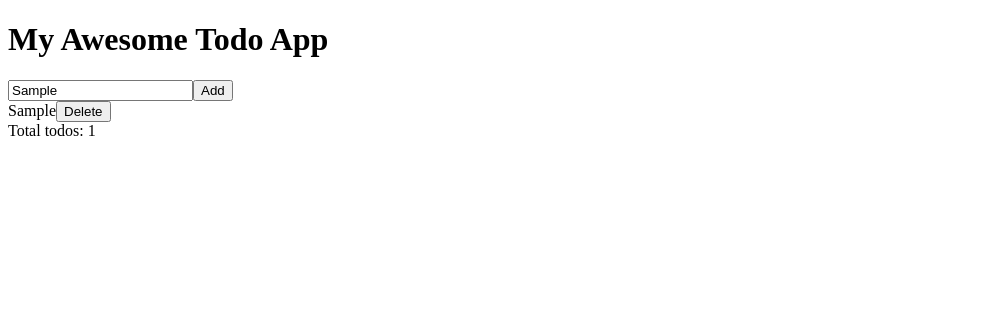
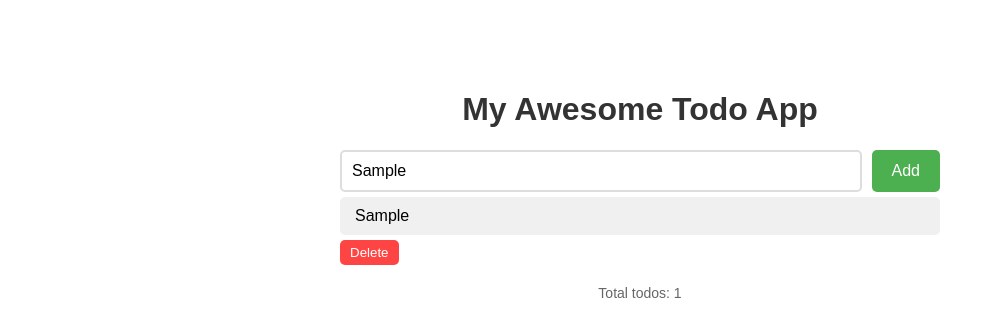
Before and after one commit to dev-deg/afd-2627, a React (Vite) app in the folder todo-app/: page / in a window 1280 px wide. Both pictures are taken after typing "Sample" into the empty fields and a click on the button "Add". Shown: the top 336 px of the page, without its empty margins (0-995 px from the left). Built offline with nearby package versions, Linux system fonts and the light colour scheme.

Commit message:
Added CSS

```diff
--- /dev/null
+++ b/todo-app/src/App.module.css
@@ -0,0 +1,22 @@
+.app {
+    max-width: 600px;
+    margin: 50px auto;
+    padding: 20px;
+    font-family: Arial, Sans-serif;
+}
+
+.title {
+    text-align: center;
+    color: #333
+}
+
+.footer {
+    margin-top: 20px;
+    text-align: center;
+    color: #666;
+    font-size: 14px;
+    display: flex;
+    flex-direction: column;
+    align-items: center;
+    gap: 15px;
+}
--- a/todo-app/src/App.tsx
+++ b/todo-app/src/App.tsx
@@ -2,6 +2,7 @@ import React, {useState} from 'react';
 import AddTodoForm from './components/AddTodoForm/AddTodoForm';
 import type { Todo } from './types/todo';
 import TodoList from './components/TodoList/TodoList';
+import styles from './App.module.css'
 
 const TodoApp: React.FC = () => {
     const [todos, setTodos] = useState<Todo[]>([]);
@@ -20,11 +21,13 @@ const TodoApp: React.FC = () => {
     const deleteTodo = (id: number) => setTodos(todos.filter(todo => todo.id !== id));
 
     return (
-        <div>
-            <h1>My Awesome Todo App</h1>
+        <div className={styles.app}>
+            <h1 className={styles.title}>My Awesome Todo App</h1>
             <AddTodoForm onAddTodo={addTodo}/>
             <TodoList todos={todos} onDeleteTodo={deleteTodo}/>
-            <div>Total todos: {todos.length}</div>
+            <div className={styles.footer}>
+                Total todos: {todos.length}
+            </div>
         </div>
     )
 }
--- /dev/null
+++ b/todo-app/src/components/AddTodoForm/AddTodoForm.module.css
@@ -0,0 +1,31 @@
+.form {
+    display: flex;
+    gap: 10px;
+}
+
+.input {
+    flex: 1;
+    padding: 10px;
+    font-size: 16px;
+    border: 2px solid #ddd;
+    border-radius: 5px;
+}
+
+.input:focus {
+    outline: none;
+    border-color: #4CAF50;
+}
+
+.submitButton {
+    padding: 10px 20px;
+    font-size: 16px;
+    background-color: #4CAF50;
+    color: white;
+    border: none;
+    border-radius: 5px;
+    cursor: pointer;
+}
+
+.submitButton:hover {
+    background-color: #45a049;
+}
--- a/todo-app/src/components/AddTodoForm/AddTodoForm.tsx
+++ b/todo-app/src/components/AddTodoForm/AddTodoForm.tsx
@@ -1,5 +1,6 @@
 import React, {useState} from 'react';
 import type { AddTodoFormProps } from '../../types/todo';
+import styles from './AddTodoForm.module.css'
 
 const AddTodoForm: React.FC<AddTodoFormProps> = ({onAddTodo}) => {
     //Storing the text of the input box as its state defaulting to an empty string
@@ -19,14 +20,15 @@ const AddTodoForm: React.FC<AddTodoFormProps> = ({onAddTodo}) => {
     }
 
     return (
-        <form onSubmit={handleSubmit}>
+        <form className={styles.form} onSubmit={handleSubmit}>
             <input
+            className={styles.input}
             type='text'
             placeholder='Enter a new todo..'
             onChange={(e:React.ChangeEvent<HTMLInputElement>) => setInputValue(e.target.value)}>
             </input>
 
-            <button type='submit'>Add</button>
+            <button className={styles.submitButton}type='submit'>Add</button>
         </form>
     );
 }
--- /dev/null
+++ b/todo-app/src/components/TodoItem/TodoItem.module.css
@@ -0,0 +1,24 @@
+.todoItem{
+    display: flex;
+    justify-content: space-between;
+    align-items: center;
+    padding: 10px;
+    margin: 5px 0;
+    background-color: #f0f0f0;
+    border-radius: 5px;
+    transition: background-color 0.2s ease;
+    border-left: 5px solid transparent
+}
+
+.deleteButton {
+    background-color: #ff4444;
+    color:white;
+    border:none;
+    padding: 5px 10px;
+    border-radius: 5px;
+    cursor: pointer;
+}
+
+.deleteButton:hover {
+    background-color: #cc3333;
+}
--- a/todo-app/src/components/TodoItem/TodoItem.tsx
+++ b/todo-app/src/components/TodoItem/TodoItem.tsx
@@ -1,11 +1,12 @@
 import React from 'react';
 import type {TodoItemProps} from "../../types/todo"
+import styles from './TodoItem.module.css'
 
 const TodoItem: React.FC<TodoItemProps> = ({todo, onDelete}) => {
     return (
         <div>
-            <span>{todo.text}</span>
-            <button onClick={()=> onDelete(todo.id)}>Delete</button>
+            <span className={styles.todoItem}>{todo.text}</span>
+            <button className={styles.deleteButton}onClick={()=> onDelete(todo.id)}>Delete</button>
         </div>
     );
 };
```
